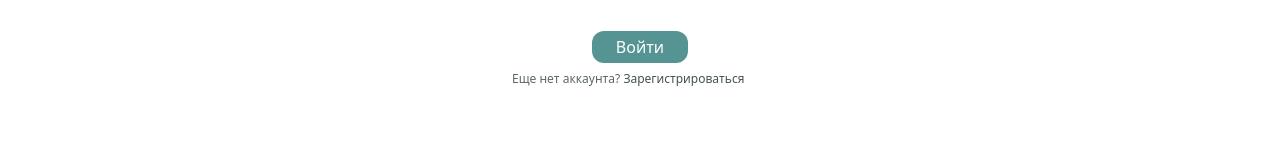
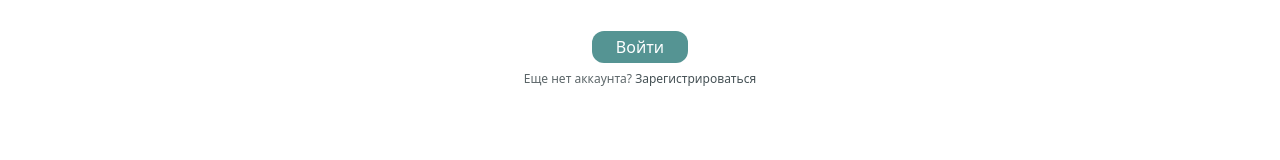
Before and after one commit to reversersed/LitGO-vue, a Vue app: page /login in a window 1280 px wide. Shown: the part 341-501 px from the top of the page. Built offline with nearby package versions, Linux system fonts and the light colour scheme; no server answers.

Commit message:
fix registration link position

```diff
--- a/src/components/LoginForm.vue
+++ b/src/components/LoginForm.vue
@@ -134,5 +134,5 @@ async function attempLogin(this: any, e: Event) {
             v-if="loginAttempting"
 		/></input>
 	</form>
-	<p class="text-xs mt-2 text-accent/70 select-none">Еще нет аккаунта? <a href="/signin" class="text-accent/80 hover:text-contrast transition-all duration-200">Зарегистрироваться</a></p>
+	<p class="text-xs mt-2 text-accent/70 select-none w-full text-center">Еще нет аккаунта? <a href="/signin" class="text-accent/80 hover:text-contrast transition-all duration-200">Зарегистрироваться</a></p>
 </template>
```
